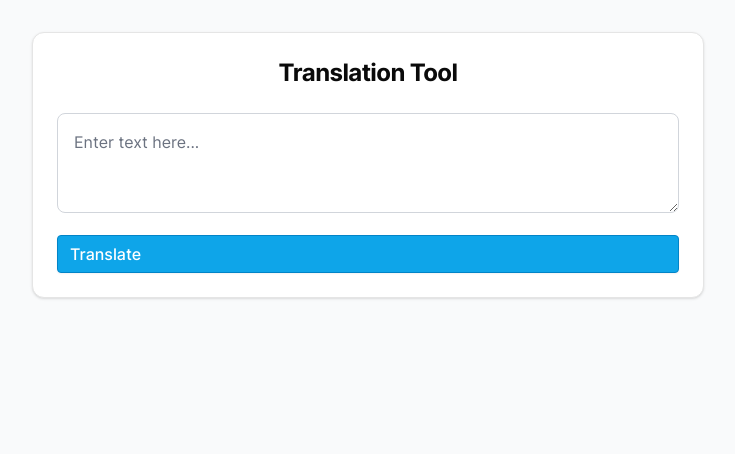
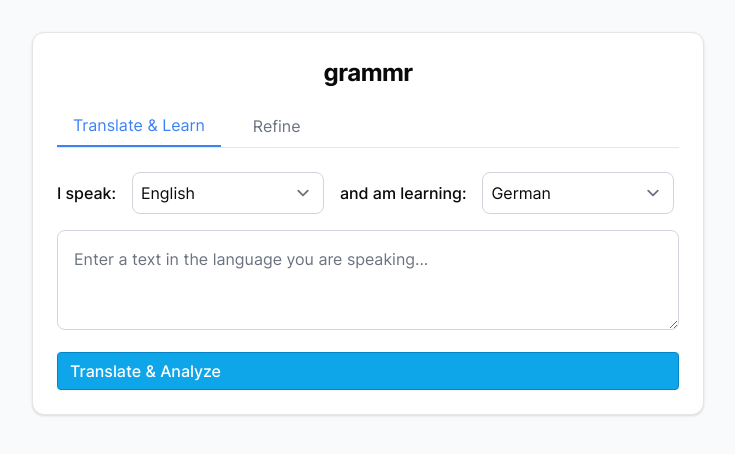
Before and after one commit to twaslowski/grammr-ui, a Next.js app: page / in a window 1280 px wide. Shown: the top 454 px of the page, without its empty margins (272-1007 px from the left). Built offline with nearby package versions, Linux system fonts and the light colour scheme.

Commit message:
feat: communicate with grammr backend

```diff
--- a/src/app/api/translate/route.ts
+++ /dev/null
@@ -1,77 +0,0 @@
-import { NextApiRequest } from 'next';
-import { NextResponse } from 'next/server';
-
-export async function POST(req: NextApiRequest) {
-  try {
-    const { text } = req.body;
-
-    const response = {
-      sourcePhrase: text,
-      semanticTranslation: {
-        sourcePhrase: 'wie geht es dir?',
-        translatedPhrase: 'Как дела?',
-      },
-      analyzedTokens: [
-        {
-          text: 'Как',
-          translation: {
-            source: 'как',
-            translation: 'wie',
-          },
-          morphology: {
-            text: 'Как',
-            lemma: 'как',
-            features: [],
-            pos: 'SCONJ',
-          },
-        },
-        {
-          text: 'дела',
-          translation: {
-            source: 'дела',
-            translation: "Wie geht's?",
-          },
-          morphology: {
-            text: 'дела',
-            lemma: 'дело',
-            features: [
-              {
-                type: 'ANIMACY',
-                value: 'INAN',
-                enumValue: 'INAN',
-              },
-              {
-                type: 'CASE',
-                value: 'NOM',
-                enumValue: 'NOM',
-              },
-              {
-                type: 'GENDER',
-                value: 'NEUT',
-                enumValue: 'NEUT',
-              },
-              {
-                type: 'NUMBER',
-                value: 'PLUR',
-                enumValue: 'PLUR',
-              },
-            ],
-            pos: 'NOUN',
-          },
-        },
-      ],
-    };
-
-    return NextResponse.json(response, {
-      status: 200,
-      headers: {
-        'Content-Type': 'application/json',
-      },
-    });
-  } catch (error) {
-    return NextResponse.json({
-      message: 'Internal server error',
-      status: 400,
-    });
-  }
-}
--- a/src/app/page.tsx
+++ b/src/app/page.tsx
@@ -8,14 +8,19 @@ import Token from '@/components/Token';
 import { Alert, AlertDescription } from '@/components/ui/alert';
 import { Card, CardContent, CardHeader, CardTitle } from '@/components/ui/card';
 
+import { backendHost } from '@/constant/env';
+
 import Analysis from '@/types/analysis';
 
 const HomePage = () => {
   // We manage the input text and API response state
+  const [languageSpoken, setLanguageSpoken] = useState('en');
+  const [languageLearned, setLanguageLearned] = useState('de');
   const [inputText, setInputText] = useState('');
   const [isLoading, setIsLoading] = useState(false);
   const [error, setError] = useState('');
   const [translationData, setTranslationData] = useState<Analysis | null>(null);
+  const [activeTab, setActiveTab] = useState('aToB'); // State for active tab
 
   // This function handles the translation request to our API
   const handleTranslation = async () => {
@@ -29,12 +34,17 @@ const HomePage = () => {
     setError('');
 
     try {
-      const response = await fetch('/api/translate', {
+      const response = await fetch(`${backendHost}/api/v1/analysis`, {
         method: 'POST',
         headers: {
           'Content-Type': 'application/json',
         },
-        body: JSON.stringify({ text: inputText }),
+        body: JSON.stringify({
+          phrase: inputText,
+          userLanguageSpoken: languageSpoken,
+          userLanguageLearned: languageLearned,
+          performSemanticTranslation: true,
+        }),
       });
 
       // If the response isn't ok, we throw an error
@@ -63,27 +73,93 @@ const HomePage = () => {
         <Card className='w-full max-w-2xl mx-auto'>
           <CardHeader>
             <CardTitle className='text-2xl font-bold text-center'>
-              Translation Tool
+              grammr
             </CardTitle>
           </CardHeader>
           <CardContent>
+            {/* Tab Navigation */}
+            <div className='flex space-x-4 mb-6 border-b border-gray-200'>
+              <button
+                onClick={() => setActiveTab('aToB')}
+                className={`pb-2 px-4 ${
+                  activeTab === 'aToB'
+                    ? 'border-b-2 border-blue-500 text-blue-500'
+                    : 'text-gray-500 hover:text-gray-700'
+                }`}
+              >
+                Translate & Learn
+              </button>
+              <button
+                onClick={() => setActiveTab('bToA')}
+                className={`pb-2 px-4 ${
+                  activeTab === 'bToA'
+                    ? 'border-b-2 border-blue-500 text-blue-500'
+                    : 'text-gray-500 hover:text-gray-700'
+                }`}
+              >
+                Refine
+              </button>
+            </div>
+
             {/* Input Section */}
             <div className='space-y-4'>
+              {/* Language Selection */}
+              <div className='flex items-center space-x-4'>
+                <label htmlFor='languageSpoken' className='font-medium'>
+                  I speak:
+                </label>
+                <select
+                  id='languageSpoken'
+                  value={languageSpoken}
+                  onChange={(e) => setLanguageSpoken(e.target.value)}
+                  className='p-2 border border-gray-300 rounded-lg focus:outline-none focus:ring-2 focus:ring-blue-500 w-48'
+                >
+                  <option value='en'>English</option>
+                  <option value='de'>German</option>
+                  <option value='ru'>Russian</option>
+                </select>
+
+                <label htmlFor='languageLearned' className='font-medium'>
+                  and am learning:
+                </label>
+                <select
+                  id='languageLearned'
+                  value={languageLearned}
+                  onChange={(e) => setLanguageLearned(e.target.value)}
+                  className='p-2 border border-gray-300 rounded-lg focus:outline-none focus:ring-2 focus:ring-blue-500 w-48'
+                >
+                  <option value='en'>English</option>
+                  <option value='de'>German</option>
+                  <option value='ru'>Russian</option>
+                </select>
+              </div>
+
+              {/* Text Input */}
               <textarea
                 value={inputText}
                 onChange={(e) => setInputText(e.target.value)}
                 className='w-full p-4 min-h-[100px] border border-gray-300 rounded-lg focus:outline-none focus:ring-2 focus:ring-blue-500'
-                placeholder='Enter text here...'
+                placeholder={
+                  activeTab === 'aToB'
+                    ? 'Enter a text in the language you are speaking...'
+                    : 'Enter a text in the language you would like to learn...'
+                }
               />
 
+              {/* Translate Button */}
               <Button
                 onClick={handleTranslation}
                 disabled={isLoading}
                 className='w-full'
               >
-                {isLoading ? 'Translating...' : 'Translate'}
+                {isLoading
+                  ? 'Translating...'
+                  : activeTab === 'aToB'
+                  ? 'Translate & Analyze'
+                  : 'Analyze'}
               </Button>
 
+              {/* Error Message */}
               {error && (
                 <Alert variant='destructive'>
                   <AlertDescription>{error}</AlertDescription>
@@ -91,13 +167,14 @@ const HomePage = () => {
               )}
             </div>
 
-            {/* Results Section - Now using our Token component */}
+            {/* Results Section */}
             {translationData && (
               <div className='mt-8 space-y-6'>
-                {/* Original Translation */}
                 <Card>
                   <CardHeader>
-                    <CardTitle className='text-lg'>Translation</CardTitle>
+                    <CardTitle className='text-lg'>
+                      {activeTab === 'aToB' ? 'Translation' : 'Analysis'}
+                    </CardTitle>
                   </CardHeader>
                   <CardContent>
                     <p className='text-lg'>{translationData.sourcePhrase}</p>
--- a/src/constant/env.ts
+++ b/src/constant/env.ts
@@ -1,5 +1,9 @@
 export const isProd = process.env.NODE_ENV === 'production';
 export const isLocal = process.env.NODE_ENV === 'development';
+
+export const backendHost = isLocal
+  ? 'http://localhost:8080'
+  : process.env.BACKEND_HOST;
 
 export const showLogger = isLocal
   ? true
--- /dev/null
+++ b/src/types/request.ts
@@ -0,0 +1,6 @@
+export default interface AnalysisRequest {
+  phrase: string;
+  userLanguageSpoken: string;
+  userLanguageLearned: string;
+  performSemanticTranslation: boolean;
+}
```
